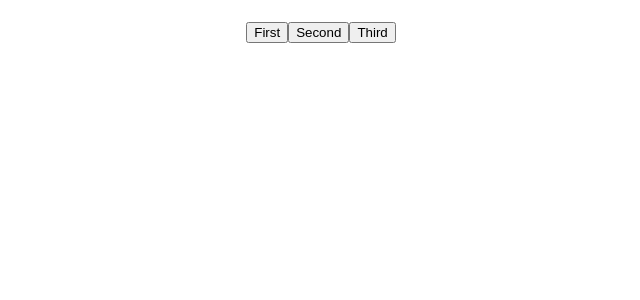
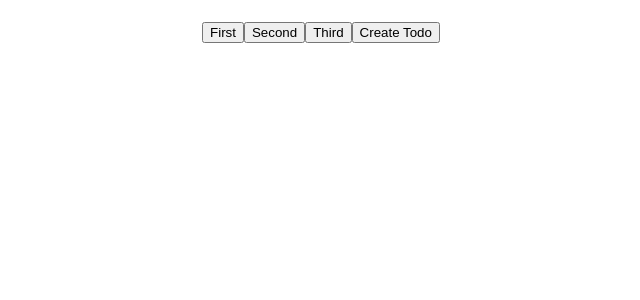
Before and after one commit to deshiknaves/cypress-playground, a React (Create React App) app: page / in a window 1280 px wide. Shown: the top 300 px of the page, without its empty margins (319-959 px from the left). Built offline with nearby package versions, Linux system fonts and the light colour scheme.

Commit message:
✨ Add a post request to create a todo

```diff
--- a/src/App.js
+++ b/src/App.js
@@ -3,9 +3,29 @@ import './App.css'
 
 function App() {
   const [message, setMessage] = useState()
+
+  function createTodo() {
+    fetch('https://jsonplaceholder.typicode.com/todos', {
+      method: 'POST',
+      body: JSON.stringify({
+        title: 'foo',
+        userId: 1,
+        complete: false,
+      }),
+      headers: {
+        'Content-type': 'application/json; charset=UTF-8',
+      },
+    })
+      .then(response => response.json())
+      .then(json => {
+        console.log(json)
+        setMessage(json)
+      })
+  }
+
   return (
     <div className="App">
-      <h1>{message}</h1>
+      <h1>{JSON.stringify(message, null, 2)}</h1>
       <div>
         <button type="button" onClick={() => setMessage('First')}>
           First
@@ -16,6 +36,9 @@ function App() {
         <button type="button" onClick={() => setMessage('Third')}>
           Third
         </button>
+        <button type="button" onClick={createTodo}>
+          Create Todo
+        </button>
       </div>
     </div>
   )
```
